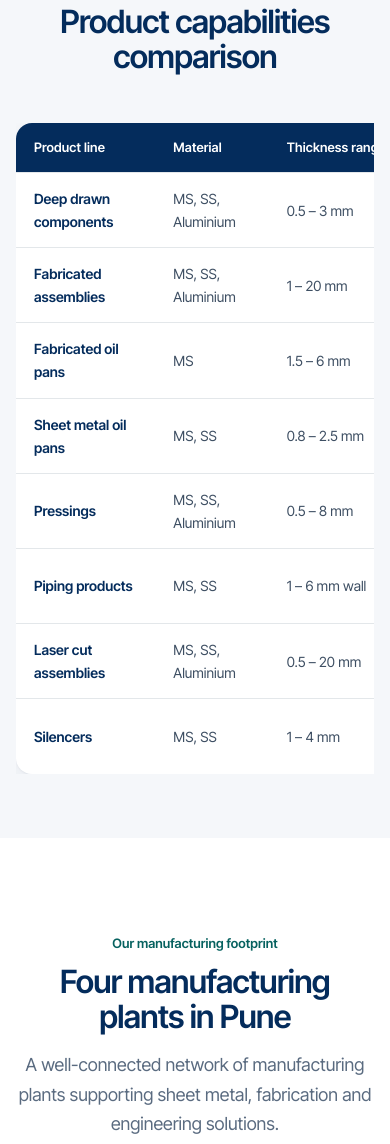
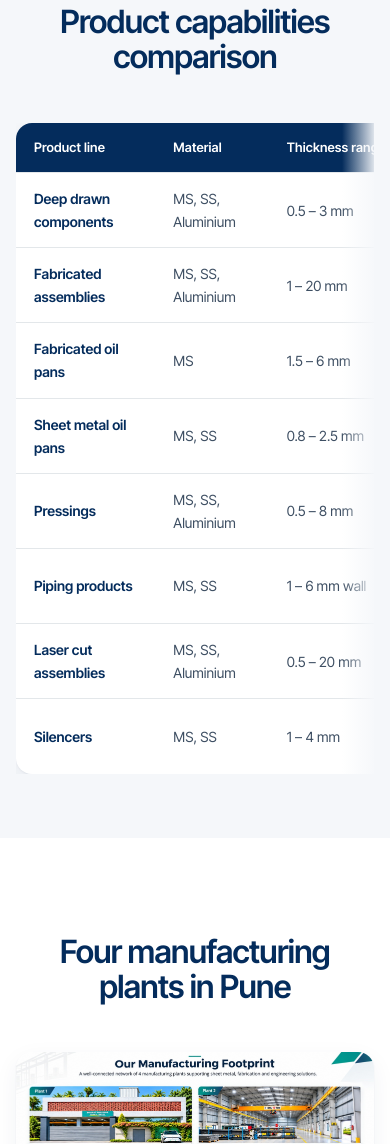
Before and after one commit to my-enginedb/bharat-pressfab-website, a plain HTML site: page index.html in a window 390 px wide. Shown: the part 9980-11124 px from the top of the page. Drawn offline with Linux system fonts and the light colour scheme.

Commit message:
fix: remove redundant plants heading and add mobile table scroll hint
Remove eyebrow and lead text from plants section since the template
image already contains the same title and subtitle. Add a right-edge
gradient fade on the capabilities table for mobile to signal horizontal
scroll.

Co-Authored-By: Claude Opus 4.6 <noreply@anthropic.com>

```diff
--- a/css/style.css
+++ b/css/style.css
@@ -1072,7 +1072,14 @@ h4 { font-size: 1.125rem; line-height: 1.3; letter-spacing: -0.01em; }
 }
 
 /* Product comparison table */
-.table-wrap { overflow-x: auto; -webkit-overflow-scrolling: touch; }
+.table-wrap { overflow-x: auto; -webkit-overflow-scrolling: touch; position: relative; }
+@media (max-width: 767px) {
+  .table-wrap::after {
+    content: ""; position: absolute; top: 0; right: 0; bottom: 0; width: 32px;
+    background: linear-gradient(to right, transparent, rgba(245,247,250,0.9));
+    pointer-events: none; z-index: 1;
+  }
+}
 .compare-table {
   width: 100%; border-collapse: collapse; min-width: 700px;
   background: var(--color-white); border-radius: var(--radius-card); overflow: hidden;
--- a/index.html
+++ b/index.html
@@ -533,9 +533,7 @@
   <section class="section-md bg-white" id="plants">
     <div class="container">
       <div class="section-header fade-in" style="text-align:center">
-        <p class="eyebrow">Our manufacturing footprint</p>
         <h2>Four manufacturing plants in Pune</h2>
-        <p class="lead" style="margin:0 auto">A well-connected network of manufacturing plants supporting sheet metal, fabrication and engineering solutions.</p>
       </div>
       <div class="fade-in" style="text-align:center">
         <img src="images/infrastructure/plants-template.jpg" alt="Bharat Pressfab four manufacturing plants in Pune — Plant 1, Plant 2, Plant 3, Plant 4 with locations and capabilities" class="plants-showcase" loading="lazy">
```
